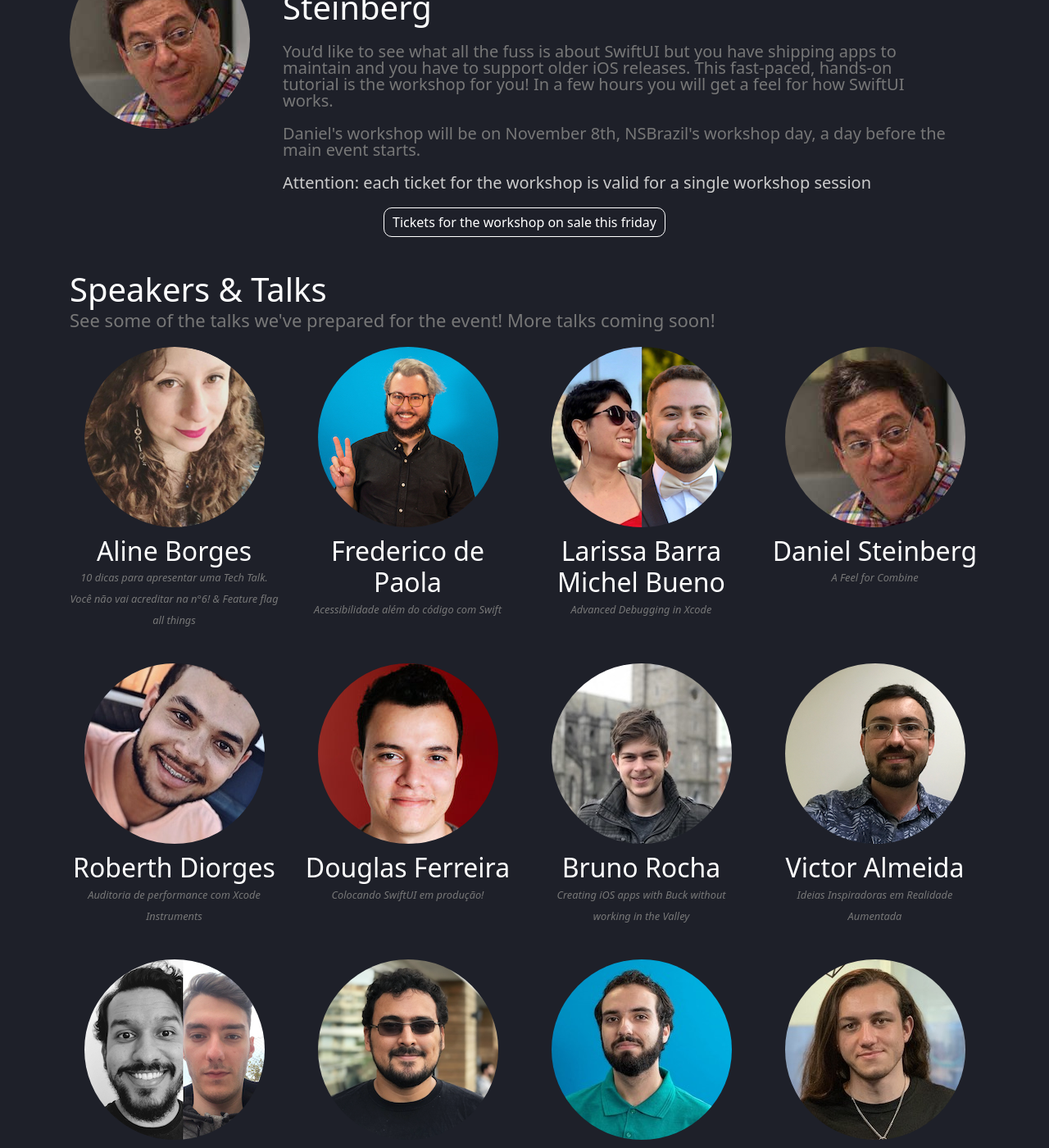
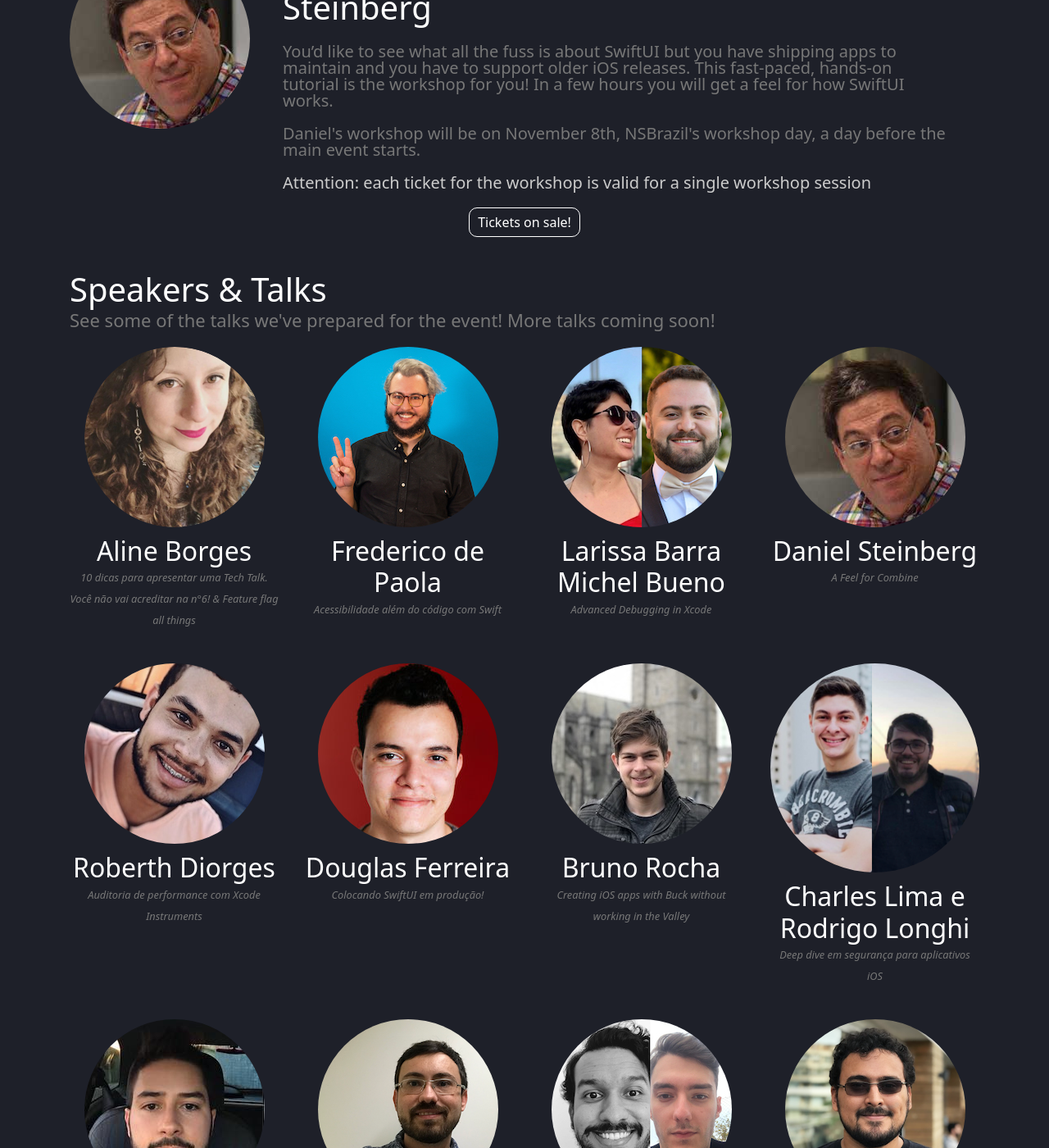
Before and after one commit to CocoaHeadsConference/CocoaHeadsConference.github.io, a Jekyll site: the page built from en/index.html, in a window 1280 px wide and 1400 px high, scrolled down 1063 px. Shown: the whole window at 82% size. Built offline with Jekyll 4.4.1, drawn with Linux system fonts in a browser that asks for light colours; some of the changed text lies outside the part shown.

Commit message:
Adiciona novos speakers e arruma o texto do workshop

```diff
--- a/_data/2019/i18n/workshop.json
+++ b/_data/2019/i18n/workshop.json
@@ -3,14 +3,14 @@
         "workshop": "Workshop de introdução ao SwiftUI com Daniel Steinberg",
         "description": "Você quer entender quais são as novidades sobre o SwiftUI mas você tem apps publicados que precisa manter e dar suporte a versões velhas do iOS? Essa sessão de hands-on foi feita para para você! Em algumas horas você terá um bom feeling de como o SwiftUI funciona.",
         "tickets": "Serão duas turmas com 3h de duração no dia 8 de novembro, um dia antes do evento principal.",
-        "buytickets": "Ingressos a venda nesta sexta",
+        "buytickets": "Ingressos à venda!",
         "notranslation": "Atenção: este workshop será em inglês e não terá tradução simultânea, e cada ingresso do workshop dá direito a participar de uma turma apenas"
     },
     "en": {
         "workshop": "Intro to SwiftUI Workshop with Daniel Steinberg",
         "description": "You’d like to see what all the fuss is about SwiftUI but you have shipping apps to maintain and you have to support older iOS releases. This fast-paced, hands-on tutorial is the workshop for you! In a few hours you will get a feel for how SwiftUI works.",
         "tickets": "Daniel's workshop will be on November 8th, NSBrazil's workshop day, a day before the main event starts.",
-        "buytickets": "Tickets for the workshop on sale this friday",
+        "buytickets": "Tickets on sale!",
         "notranslation": "Attention: each ticket for the workshop is valid for a single workshop session"
     }
 }
--- a/_includes/index/speakers.html
+++ b/_includes/index/speakers.html
@@ -21,7 +21,6 @@
                 name="Larissa Barra Michel Bueno"
                 title="Advanced Debugging in Xcode" %}
 
-
             {% include index/speaker-block.html
                 image="/images/team/daniel-steinberg.jpg"
                 name="Daniel Steinberg"
@@ -29,7 +28,7 @@
 
                 {% comment %}
             {% include index/speaker-block.html
-                image="/images/team/juliana-chahoud.png"
+                image="/images/team/rodrigo-charles.png"
                 name="Carlos Henrique"
                 title="Arquitetura de apps na plataforma da Globo.com" %}
                 {% endcomment %}
@@ -49,19 +48,15 @@
                 name="Bruno Rocha"
                 title="Creating iOS apps with Buck without working in the Valley" %}
 
-                {% comment %}
             {% include index/speaker-block.html
-                image="/images/team/victorsmelo.jpeg"
-                name="Rodrigo Longhi Guimarães"
+                image="/images/team/rodrigo-charles.png"
+                name="Charles Lima e Rodrigo Longhi"
                 title="Deep dive em segurança para aplicativos iOS" %}
-                {% endcomment %}
 
-                {% comment %}
             {% include index/speaker-block.html
-                image="/images/team/victormaraccini.jpg"
+                image="/images/team/andriu-coelho.jpg"
                 name="Ândriu Felipe Coelho"
                 title="Design Patterns - Melhore a qualidade do seu código" %}
-                {% endcomment %}
 
             {% include index/speaker-block.html
                 image="/images/team/victor-almeida.png"
```
Also changed, not shown: other parts of _includes/index/speakers.html (+1 -3 lines), images/team/andriu-coelho.jpg (added), images/team/rene-xavier.jpg (added), images/team/rodrigo-charles.png (added).
